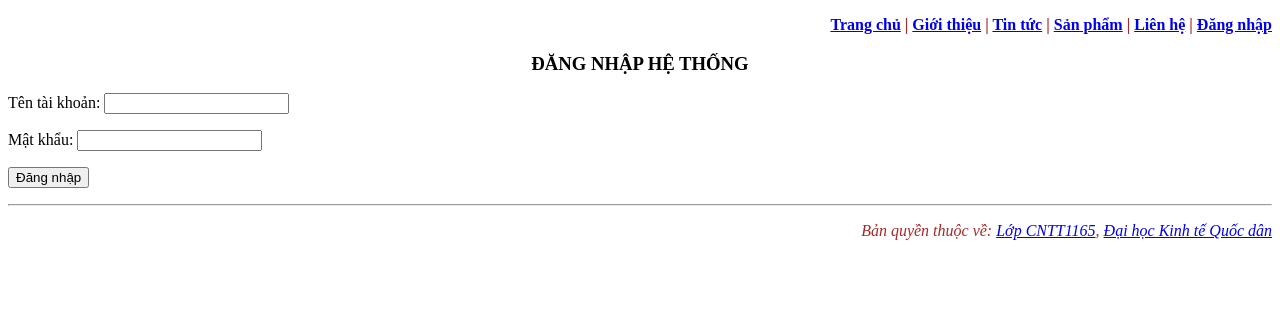
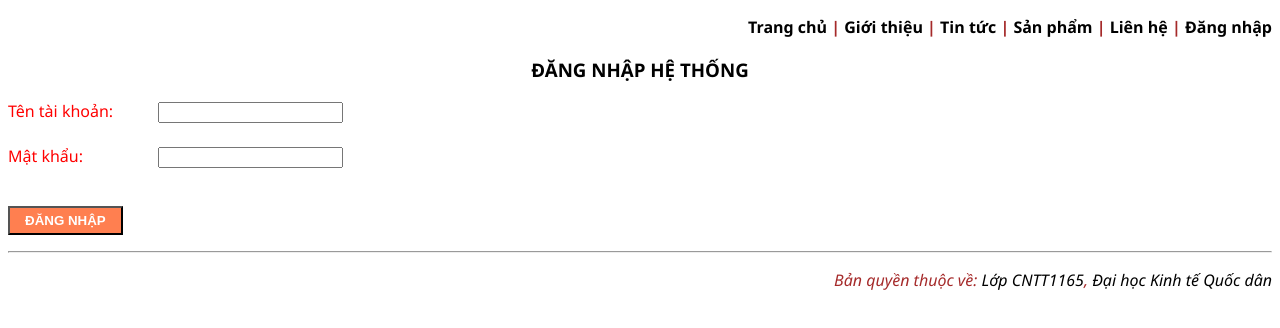
Before and after one commit to cntt1165/cntt1165.github.io, a plain HTML site: page dang_nhap.html in a window 1280 px wide. Drawn offline with Linux system fonts and the light colour scheme.

Commit message:
Version 2024.09.26 15:28

```diff
--- /dev/null
+++ b/css/style.css
@@ -0,0 +1,50 @@
+body {
+    font-family: 'Segoe UI', Tahoma, Geneva, Verdana, sans-serif;
+}
+
+header {
+    background: #1abc9c;
+    color: rgb(247, 242, 222);
+    padding: 60px;
+    text-align: center;
+}
+
+p {
+    color:blueviolet;
+    opacity: 1;
+}
+
+.nhan_mo_ta {
+    color: red;
+    width: 150px;
+}
+
+#nut_submit {
+    text-transform: uppercase;
+    padding: 5px 15px;
+    background-color: coral;
+    color:white;
+    font-weight: bold;
+}
+
+div p {
+    background-color: yellow;
+    border: 1px solid;
+}
+
+a:link {
+    text-decoration: none;
+    color:black;
+}
+
+a:visited {
+    color:black
+}
+
+a:hover {
+    color: #9F224E;
+}
+
+a:active {
+    color: #9F224E;
+}
--- a/dang_nhap.html
+++ b/dang_nhap.html
@@ -7,6 +7,7 @@
     <meta name="keywords" content="HTML, CSS, JavaScript, Web Design, CNTT1165, NEU">
     <meta name="author" content="Khoa Công nghệ thông tin - Trường Công nghệ - Đại học Kinh tế Quốc dân">
     <link rel="icon" type="image/x-icon" href="./img/favicon.png">
+    <link rel="stylesheet" type="text/css" href="./css/style.css">
     <title>Đăng nhập | Website của lớp CNTT1165</title>
 </head>
 <body>
@@ -17,9 +18,17 @@
 
     <h3 style="text-align: center;">ĐĂNG NHẬP HỆ THỐNG</h3>
     <form action="./thuc_hien_dang_nhap.html" method="post">
-        <p>Tên tài khoản: <input type="text" name="txtTaiKhoan" value=""></p>
-        <p>Mật khẩu: <input type="password" name="txtMatKhau" value=""></p>
-        <p><input type="submit" name="btnDangNhap" value="Đăng nhập"></p>
+        <div>
+            <div class="nhan_mo_ta" style="float: left;">Tên tài khoản:</div>
+            <div style="float: left;"><input type="text" name="txtTaiKhoan" value=""></div>
+        </div>
+        <div style="clear: both;"><br></div>
+        <div>
+            <div class="nhan_mo_ta" style="float: left;">Mật khẩu:</div>
+            <div style="float: left;"><input type="password" name="txtMatKhau" value=""></div>
+        </div>
+        <div style="clear: both;"><br></div>
+        <p><input type="submit" name="btnDangNhap" id="nut_submit" value="Đăng nhập"></p>
     </form>
     <!-- Đoạn chân trang Web -->
     <hr />
```
Also changed, not shown: blog.html (added, +20 -0 lines), gioi_thieu.html (+1 -0 lines), index.html (+1 -0 lines), lien_he.html (+2 -1 lines), san_pham.html (+1 -0 lines), san_pham_chi_tiet.html (+1 -0 lines), tin_tuc.html (+1 -0 lines), tin_tuc_chi_tiet.html (+1 -0 lines), tin_tuc_them_moi.html (+1 -0 lines).
